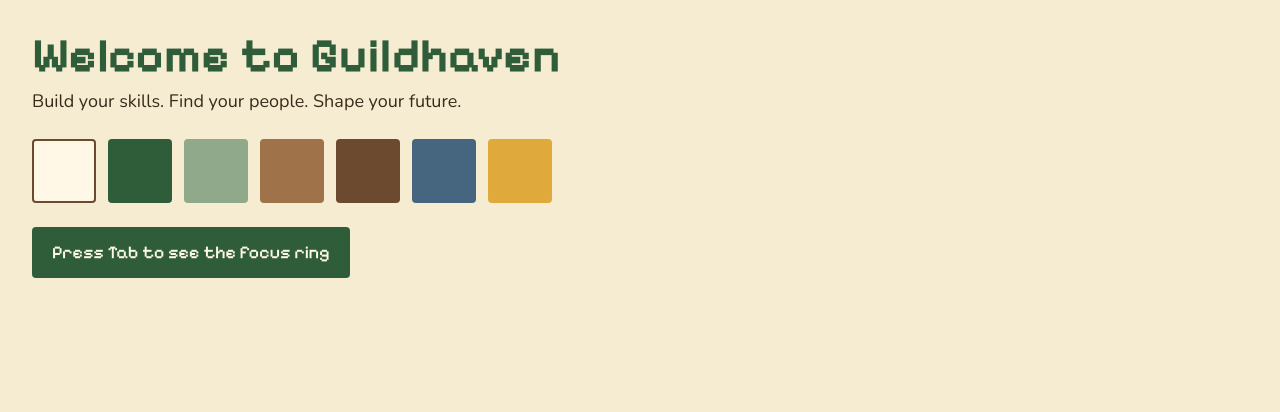
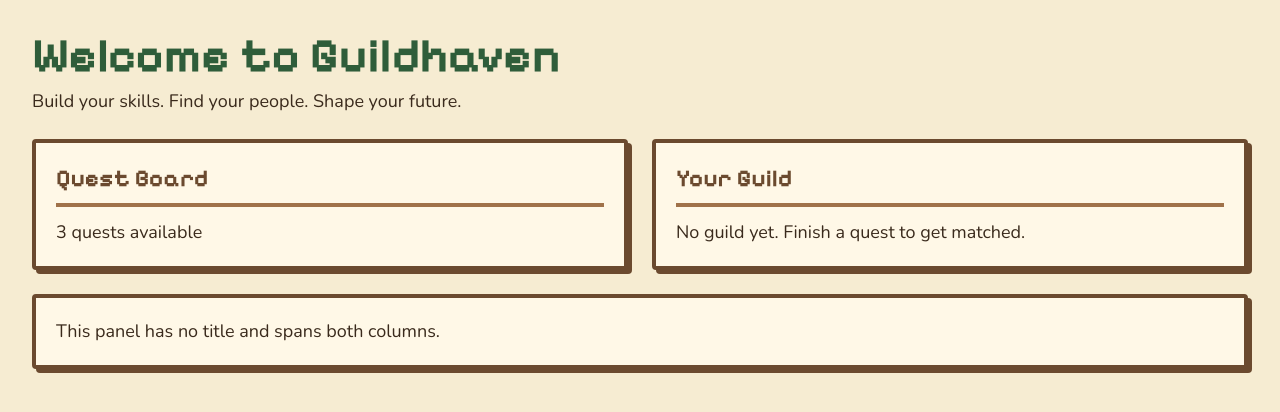
Before and after one commit to zarashiraz/guildhaven, a React (Vite) app: page / in a window 1280 px wide. Shown: the top 412 px of the page. Built offline with nearby package versions, Linux system fonts and the light colour scheme.

Commit message:
Add Panel component

```diff
--- a/src/App.jsx
+++ b/src/App.jsx
@@ -1,22 +1,22 @@
+import Panel from './components/ui/Panel';
+
 function App() {
   return (
     <main className="min-h-screen p-8">
       <h1 className="font-display text-5xl font-bold text-forest">Welcome to Guildhaven </h1>
       <p className="mt-2">Build your skills. Find your people. Shape your future.</p>
 
-      <div className="mt-6 flex flex-wrap gap-3">
-        <div className="h-16 w-16 rounded bg-cream border-2 border-bark" />
-        <div className="h-16 w-16 rounded bg-forest" />
-        <div className="h-16 w-16 rounded bg-sage" />
-        <div className="h-16 w-16 rounded bg-wood" />
-        <div className="h-16 w-16 rounded bg-bark" />
-        <div className="h-16 w-16 rounded bg-dusk" />
-        <div className="h-16 w-16 rounded bg-gold" />
+      <div className="mt-6 grid gap-6 sm:grid-cols-2">
+        <Panel title="Quest Board">
+          <p>3 quests available</p>
+        </Panel>
+        <Panel title="Your Guild">
+          <p>No guild yet. Finish a quest to get matched.</p>
+        </Panel>
+        <Panel className="sm:col-span-2">
+          <p>This panel has no title and spans both columns.</p>
+        </Panel>
       </div>
-
-      <button className="mt-6 rounded bg-forest px-5 py-3 font-display text-cream">
-        Press Tab to see the focus ring
-      </button>
     </main>
   );
 }
--- /dev/null
+++ b/src/components/ui/Panel.jsx
@@ -0,0 +1,24 @@
+import { useId } from 'react';
+
+function Panel({ title, children, className = '' }) {
+  const titleId = useId();
+
+  return (
+    <section
+      aria-labelledby={title ? titleId : undefined}
+      className={`rounded-sm border-4 border-bark bg-cream p-5 shadow-[4px_4px_0_0_var(--color-bark)] ${className}`}
+    >
+      {title && (
+        <h2
+          id={titleId}
+          className="mb-3 border-b-4 border-wood pb-2 font-display text-2xl font-bold text-bark"
+        >
+          {title}
+        </h2>
+      )}
+      {children}
+    </section>
+  );
+}
+
+export default Panel;
```
